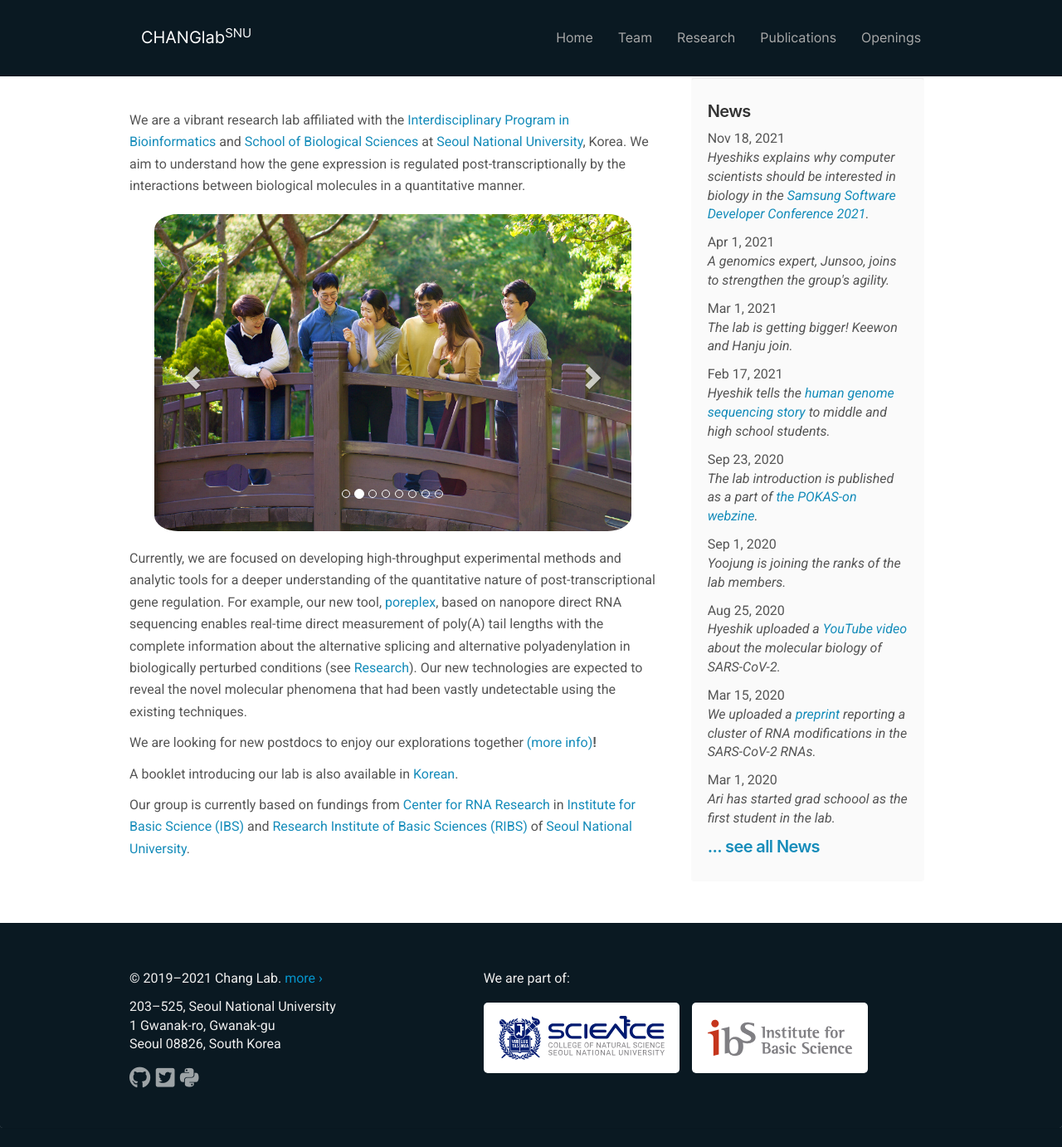
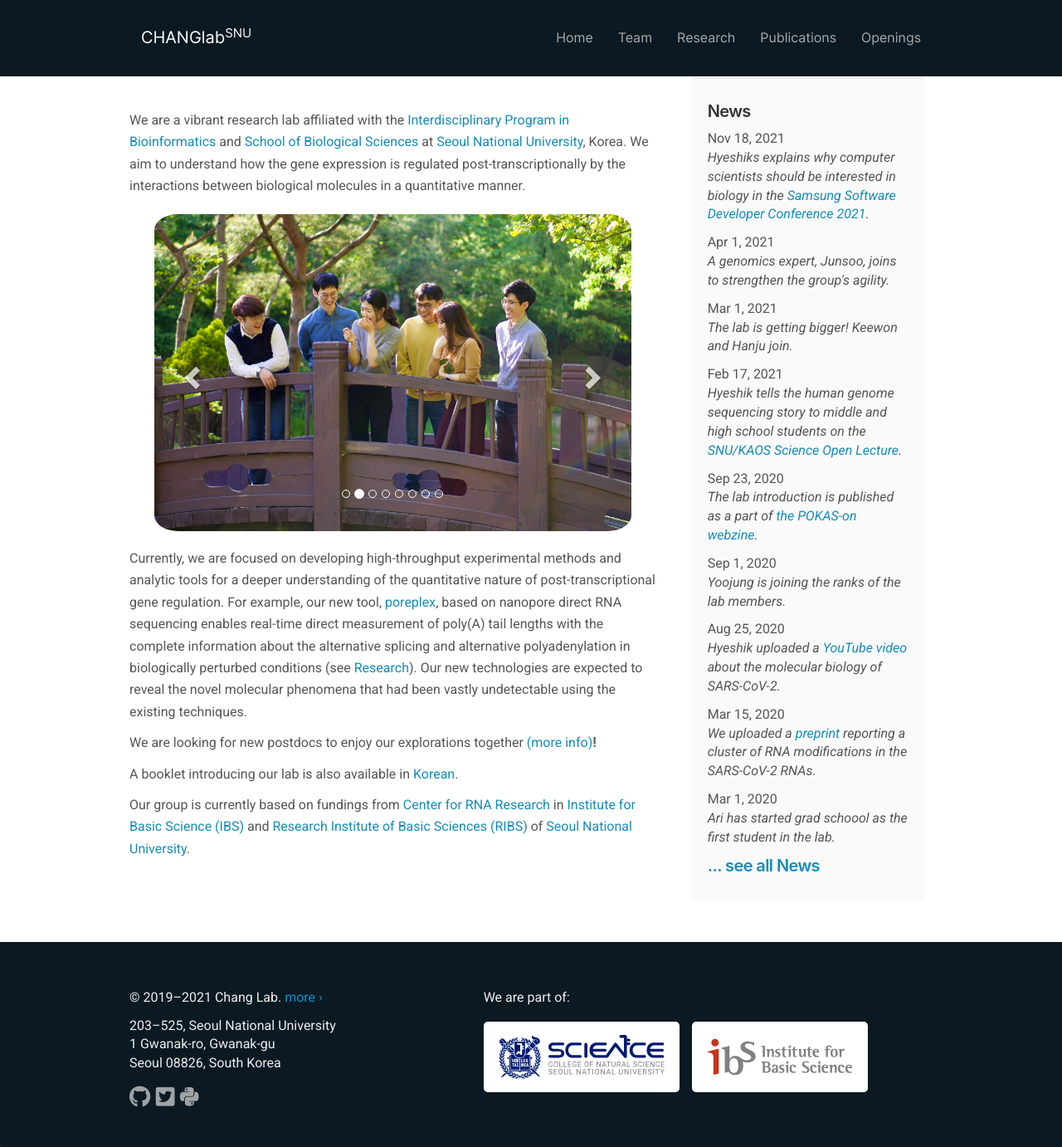
Before and after one commit to ChangLabSNU/ChangLabSNU.github.io, a Jekyll site: the page built from _pages/home.md, in a window 1280 px wide and 1382 px high. Shown: the whole window at 83% size. Built offline with Jekyll 4.4.1, drawn with Linux system fonts in a browser that asks for light colours; nearby versions of some CDN libraries; some web fonts are replaced.

Commit message:
Add the name of the event.

```diff
--- a/_data/news.yml
+++ b/_data/news.yml
@@ -8,7 +8,7 @@
   headline: 'The lab is getting bigger! Keewon and Hanju join.'
 
 - date: Feb 17, 2021
-  headline: 'Hyeshik tells the <a href="https://youtu.be/5K0ql517MJA?t=6907">human genome sequencing story</a> to middle and high school students.'
+  headline: 'Hyeshik tells the human genome sequencing story to middle and high school students on the <a href="https://youtu.be/5K0ql517MJA?t=6907">SNU/KAOS Science Open Lecture</a>.'
 
 - date: Sep 23, 2020
   headline: 'The lab introduction is published as a part of <a href="http://pokas.gsalab.co.kr/webzine/79209">the POKAS-on webzine</a>.'
```
